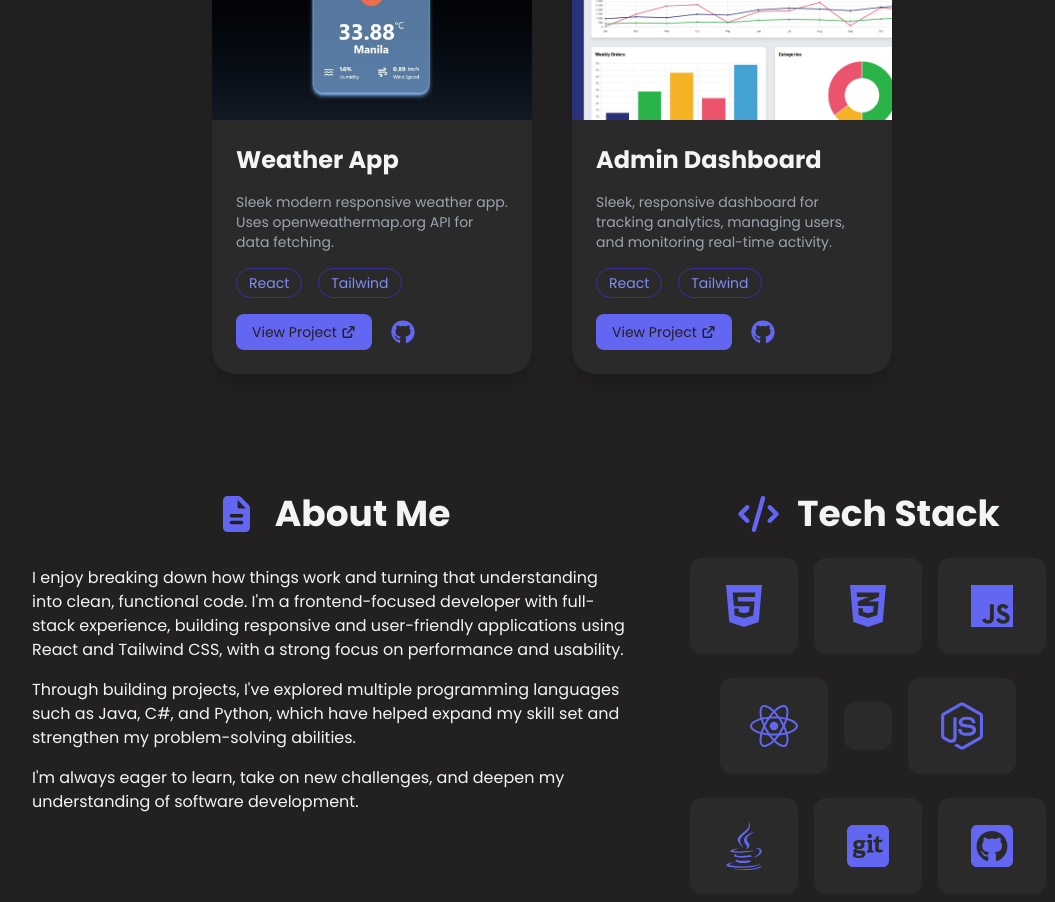
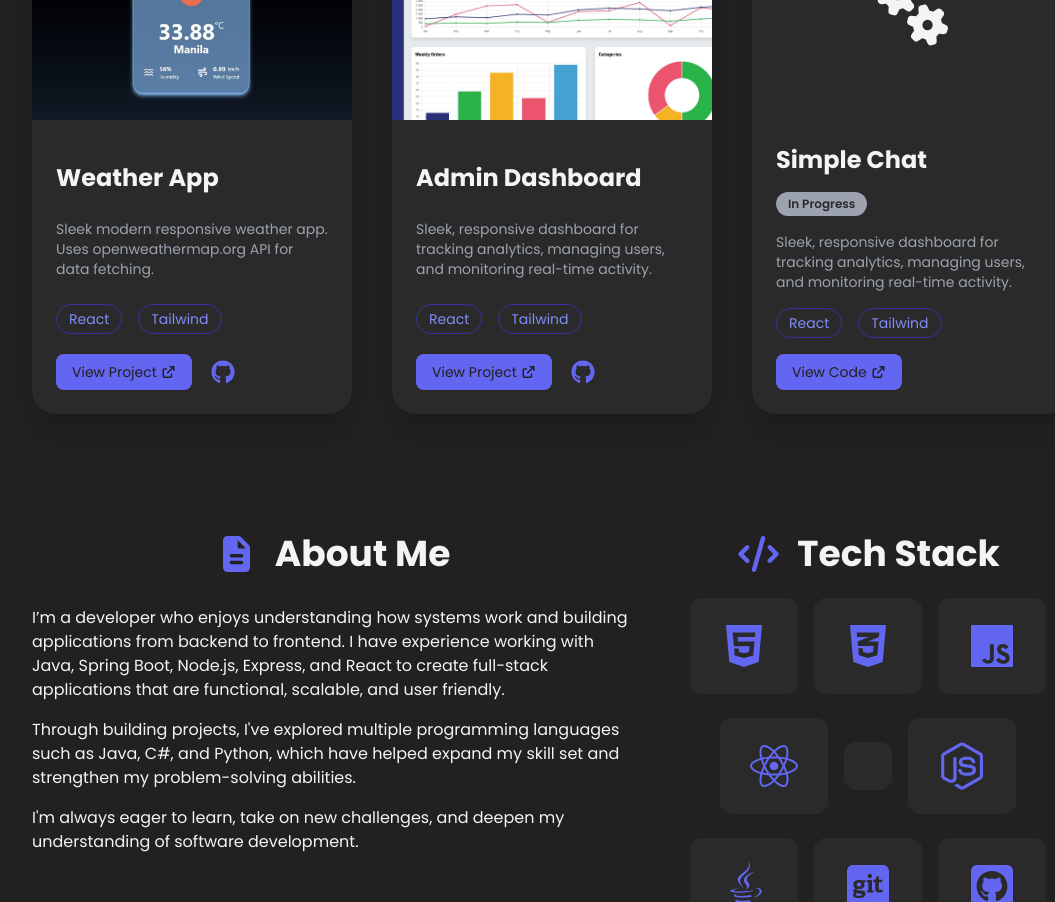
Before and after one commit to jeramie-santos/Portfolio-2026, a React (Vite) app in the folder portfolio/: page / in a window 1280 px wide. Shown: the part 1060-1962 px from the top of the page, without its empty margins (88-1143 px from the left). Built offline with nearby package versions, Linux system fonts and the light colour scheme.

Commit message:
added new project on featured projects

```diff
--- a/portfolio/src/Components/About.jsx
+++ b/portfolio/src/Components/About.jsx
@@ -36,7 +36,7 @@ const skillsData = [
                   <h2 className="font-bold text-2xl md:text-3xl lg:text-4xl">About Me</h2>
                 </div>
                 <div className="flex flex-col gap-4 lg:w-120 xl:w-150 lg:self-center">
-                    <p>I enjoy breaking down how things work and turning that understanding into clean, functional code. I'm a frontend-focused developer with full-stack experience, building responsive and user-friendly applications using React and Tailwind CSS, with a strong focus on performance and usability.</p>
+                    <p>I’m a developer who enjoys understanding how systems work and building applications from backend to frontend. I have experience working with Java, Spring Boot, Node.js, Express, and React to create full-stack applications that are functional, scalable, and user friendly.</p>
                     <p> Through building projects, I've explored multiple programming languages such as Java, C#, and Python, which have helped expand my skill set and strengthen my problem-solving abilities.</p>
                     <p> I'm always eager to learn, take on new challenges, and deepen my understanding of software development. </p>
                 </div>
--- a/portfolio/src/Components/Projects.jsx
+++ b/portfolio/src/Components/Projects.jsx
@@ -26,6 +26,15 @@ const featuredProjects = [
     tech: ["React", "Tailwind"],
     liveLink: "https://admin-dashboard-gamma-gold.vercel.app/",
     githubLink: "https://github.com/jeramie-santos/React-Admin-Dashboard"
+  },
+  {
+    title: "Simple Chat",
+    projectStatus: "work-in-progress",
+    description: "Sleek, responsive dashboard for tracking analytics, managing users, and monitoring real-time activity.",
+    image: "",
+    tech: ["React", "Tailwind"],
+    liveLink: "https://github.com/jeramie-santos/react-simple-chat",
+    githubLink: ""
   },
 ];
 
```
